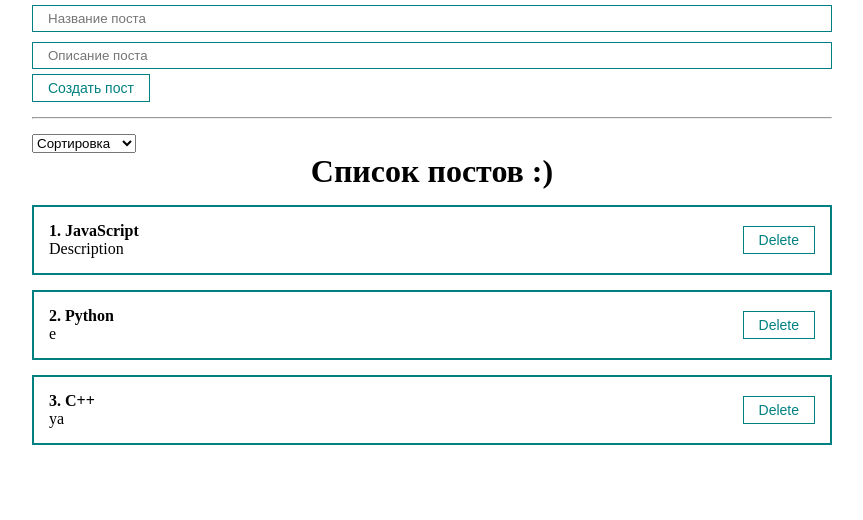
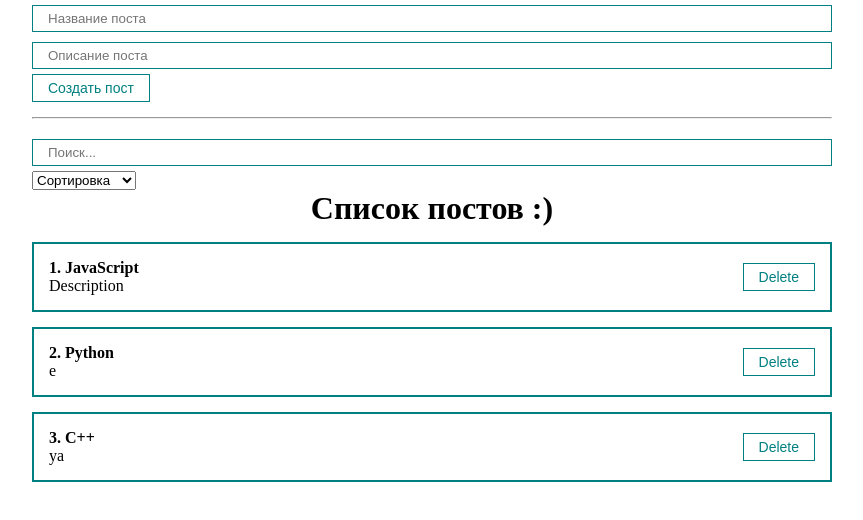
Before and after one commit to NetrodgeN/learn-react, a React (Create React App) app: page / in a window 1280 px wide. Shown: the top 520 px of the page, without its empty margins (208-1071 px from the left). Built offline with nearby package versions, Linux system fonts and the light colour scheme.

Commit message:
feat: delete readme, useMemo

```diff
--- a/src/App.js
+++ b/src/App.js
@@ -1,6 +1,7 @@
-import React, {useState} from 'react'
+import React, {useMemo, useState} from 'react'
 import PostForm from './components/PostForm';
 import PostList from './components/PostList';
+import MyInput from './components/UI/input/MyInput';
 import MySelect from './components/UI/select/MySelect';
 
 import './styles/App.css'
@@ -15,6 +16,16 @@
   ])
 
   const [selectedSort, setSelectedSort] =useState('')
+  const [searchQuery, setSearchQuery] = useState('')
+
+
+  const sortedPosts = useMemo(() => {
+    console.log('отработала функция сортед пост')
+    if(selectedSort){
+      return [...posts].sort((a,b)=> a[selectedSort].localeCompare(b[selectedSort]))
+    }
+    return posts;
+  }, [selectedSort, posts]);
 
   const createPost = (newPost) =>{
     setPosts([...posts, newPost])
@@ -27,7 +38,6 @@
 
   const sortPosts = (sort) =>{
     setSelectedSort(sort);
-    setPosts([...posts].sort((a,b)=> a[sort].localeCompare(b[sort])))
   }
 
   return (
@@ -35,6 +45,11 @@
       <PostForm create={createPost}/>
       <hr style={{margin:'15px 0'}}/>
       <div>
+        <MyInput
+          value={searchQuery}
+          onChange={e => setSearchQuery(e.target.value)}
+          placeholder='Поиск...'
+        />
         <MySelect
         value={selectedSort}
         onChange={sortPosts}
@@ -46,7 +61,7 @@
         />
       </div>
       {posts.length
-      ? <PostList  remove={removePost} posts={posts} title="Список постов :)"/>
+      ? <PostList  remove={removePost} posts={sortedPosts} title="Список постов :)"/>
       : <h1 style={{textAlign:'center'}}>Empty post</h1>}
     </div>
   );
```
Also changed, not shown: 1 other file (tests, documents, lock files or other folders).
